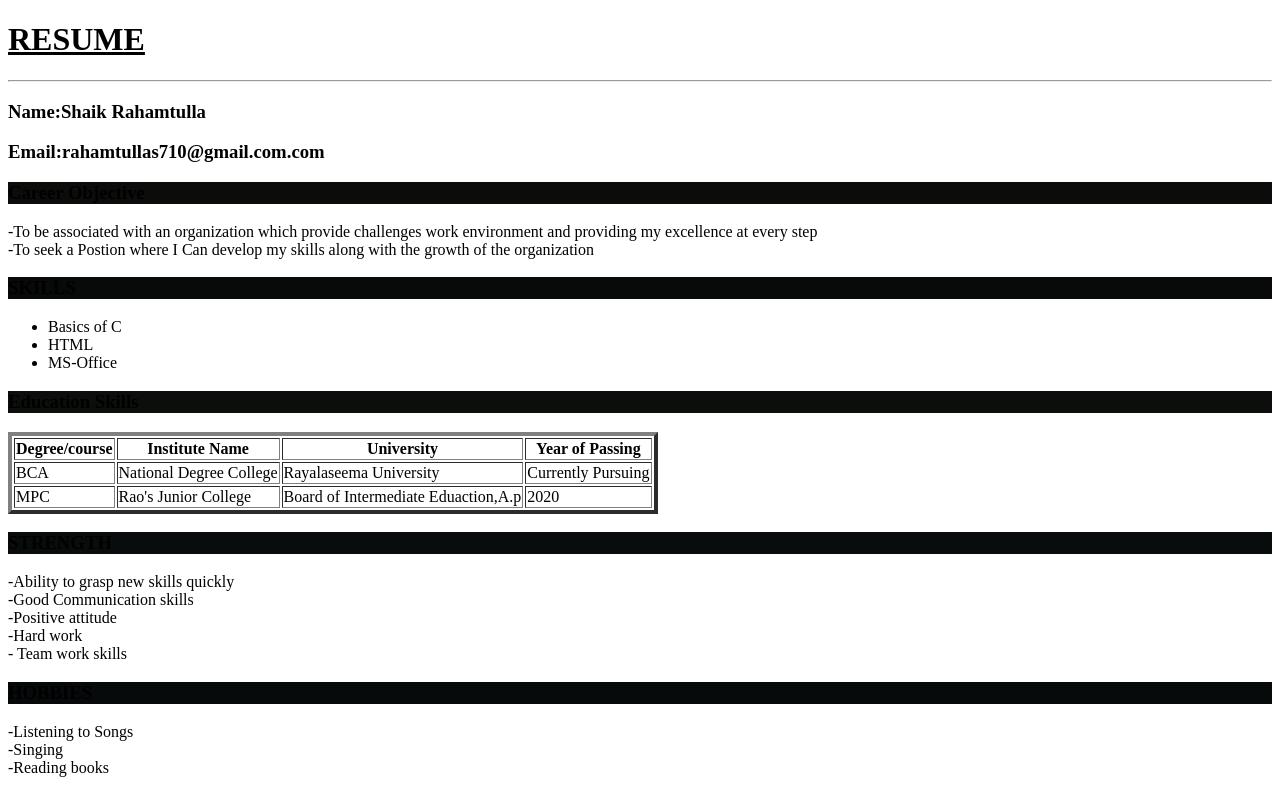
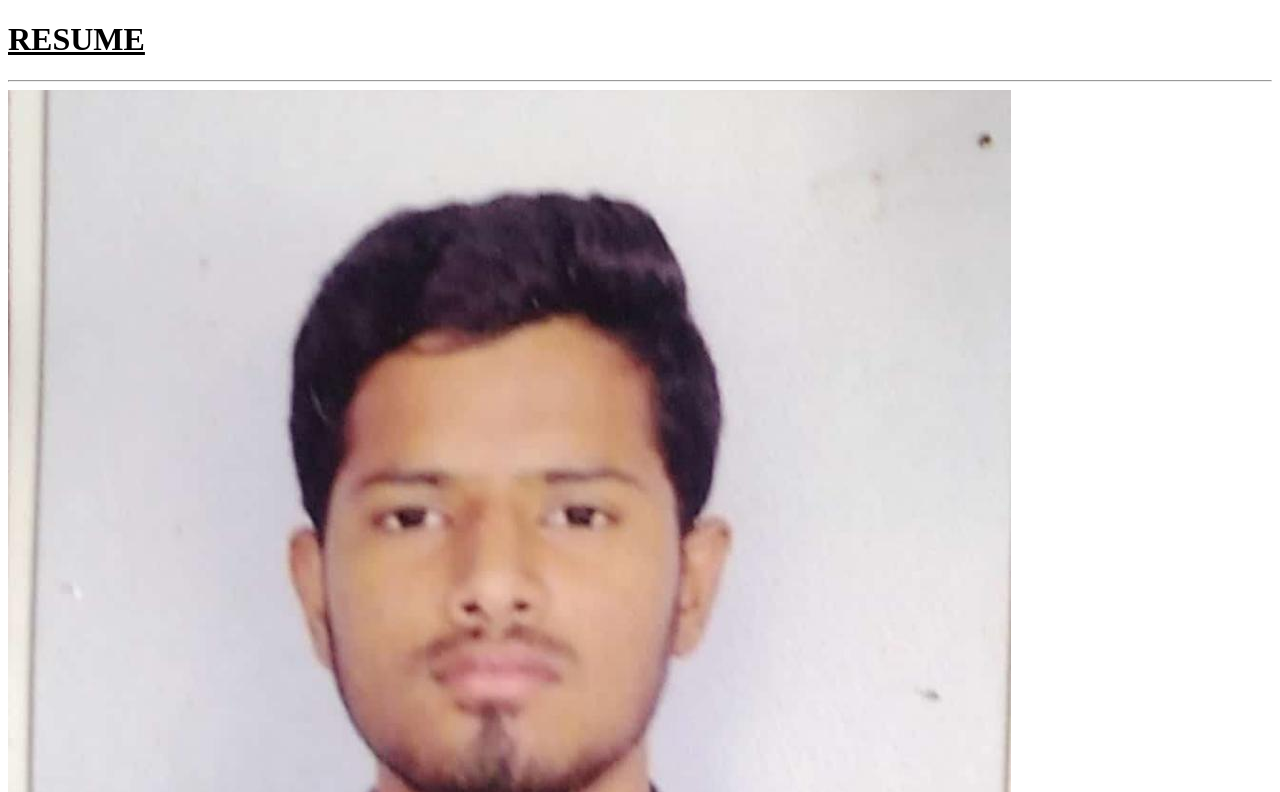
Before and after one commit to RahamCTI080/BIODATA, a plain HTML site: page index.html in a window 1280 px wide. Shown: the top 792 px of the page. Drawn offline with Linux system fonts and the light colour scheme.

Commit message:
Update index.html

```diff
--- a/index.html
+++ b/index.html
@@ -3,6 +3,7 @@
     <head>
         <body>
             <h1><u>RESUME</u></h1><hr>
+            <img src="my photo.jpg">
             <h3 style="text-align:left">Name:Shaik Rahamtulla</h3>
             <h3>Email:rahamtullas710@gmail.com.com</h3>
             <h3 style="background-color:rgb(12, 12, 11)">Career Objective</h3>
```
